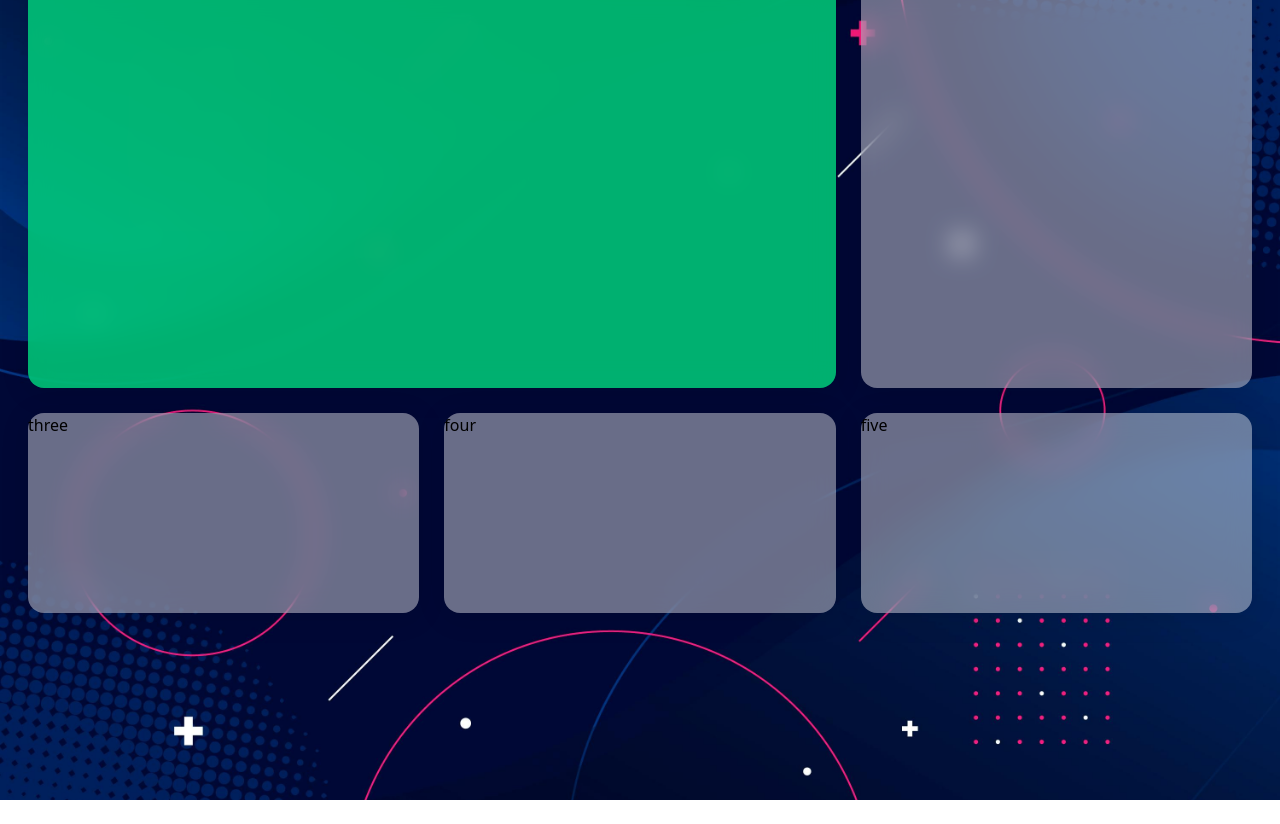
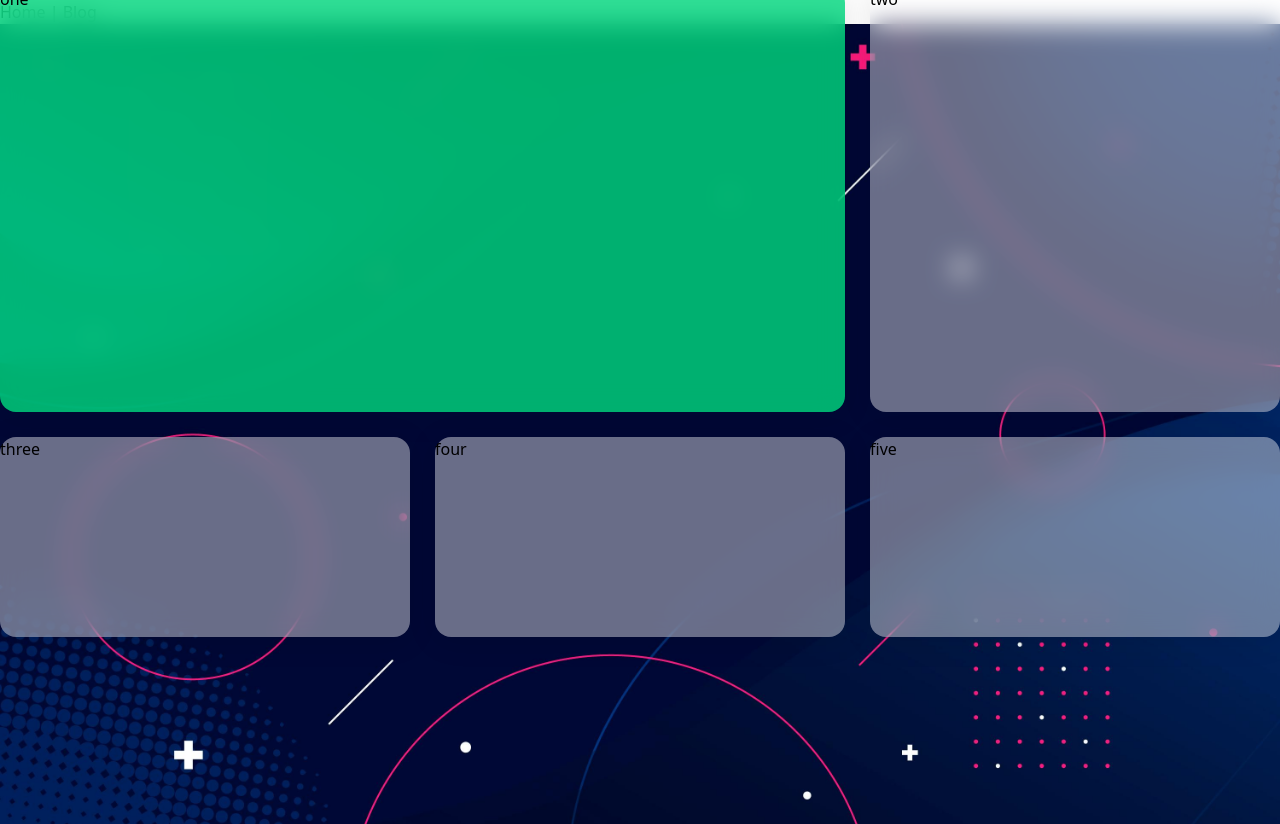
Before and after one commit to osocaramelosofer/nuxt-bus, a Nuxt app in the folder buses/: page / in a window 1280 px wide. Before the commit the page ends 800 px from the top, so only its background shows below. Built offline with nearby package versions, Linux system fonts and the light colour scheme.

Commit message:
change for better class names

```diff
--- /dev/null
+++ b/buses/layouts/default.vue
@@ -0,0 +1,23 @@
+<template>
+  <div>
+    <nav>
+      <nuxt-link to="/">Home</nuxt-link> |
+      <nuxt-link to="/blog">Blog</nuxt-link>
+    </nav>
+    <main>
+      <slot />
+    </main>
+  </div>
+</template>
+
+<style>
+main{
+  background-image: url("@/assets/bg2.jpg");
+  height: 100vh;
+  width: 100%;
+
+  background-size: cover;
+  background-repeat: no-repeat;
+  background-position: center center;
+}
+</style>
--- a/buses/pages/index.vue
+++ b/buses/pages/index.vue
@@ -1,47 +1,34 @@
 <template>
-  <main class="p-7">
-    <div class="wrapper">
-      <div class="container one">one</div>
-      <div class="container two">two</div>
-      <div class="container three">three</div>
-      <div class="container four">four</div>
-      <div class="container five">five</div>
+    <div class="grid-container">
+      <div class="item one">one</div>
+      <div class="item two">two</div>
+      <div class="item three">three</div>
+      <div class="item four">four</div>
+      <div class="item five">five</div>
     </div>
-  </main>
 </template>
 
 <script>
-export default {
-
-}
+export default {};
 </script>
 
 <style>
-main{
-  background-image: url("@/assets/bg2.jpg");
-  height: 100vh;
-  width:100vw;
 
-  background-size: cover;
-  background-repeat: no-repeat;
-  background-position: center center;
-}
-.wrapper{
+.grid-container {
   display: grid;
   width: 100%;
   height: 100%;
   grid-template-rows: repeat(4, 100px);
   grid-template-columns: repeat(auto-fit, minmax(300px, 1fr));
 
-/*
+  /*
   grid-auto-rows: minmax(100px, auto); Esto se para cuando se defina automaticamente una row extra ponerle el tamano establecido por defecto  */
   /* grid-auto-columns: minmax(100px, auto); */
   grid-auto-rows: 100px;
   grid-gap: 25px;
   align-content: center;
-
 }
-.container{
+.item {
   border-radius: 10px;
 
   background: rgba(255, 255, 255, 0.41);
@@ -50,36 +37,10 @@ main{
   backdrop-filter: blur(13.2px);
   -webkit-backdrop-filter: blur(13.2px);
 }
-.one {
-  /* grid-column: 1 / 3;
-  grid-row: 1/3; */
 
-
-
-}
-/*
-.two {
-  grid-column: 3 / 4;
-  grid-row: 1 / 3;
-
-} */
-/*
-.three {
-  grid-column: 1 / 2;
-  grid-row: 3/5;
-
-}
-.four {
-  grid-column: 2;
-  grid-row: 3/5;
-}
-.five {
-  grid-column: 3/4;
-  grid-row: 3/5;
-} */
 /* 320px, 768px, and 1200px */
-@media only screen and (min-width: 1200px){
-  .wrapper{
+@media only screen and (min-width: 1200px) {
+  .grid-container {
     grid-template-columns: repeat(3, 1fr);
     grid-template-rows: repeat(4, 200px);
   }
@@ -88,10 +49,9 @@ main{
     grid-column: span 2;
     grid-row: 1/3;
   }
-  .two{
+  .two {
     grid-column: span 1;
     grid-row: span 2;
   }
-
 }
 </style>
```
